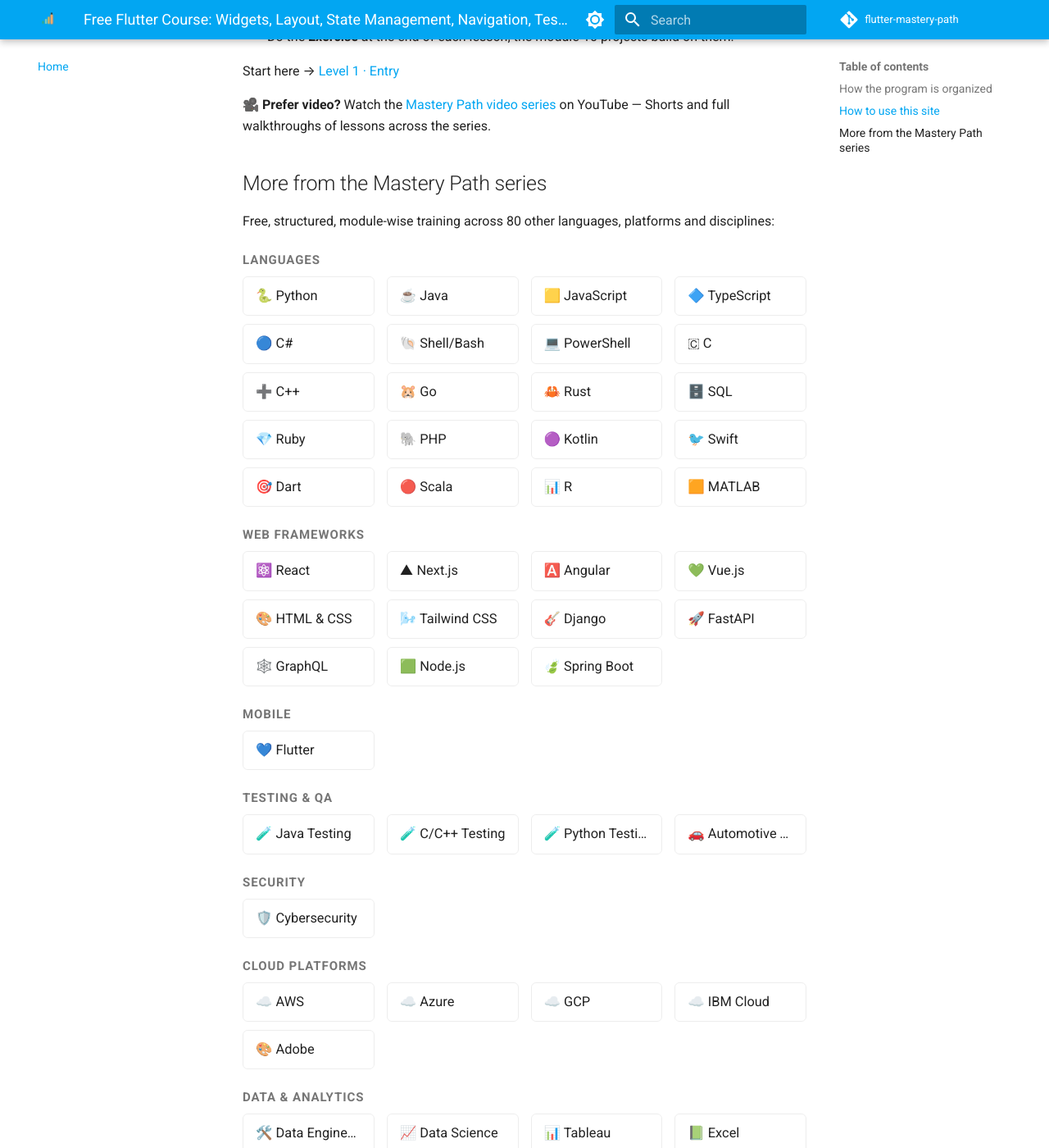
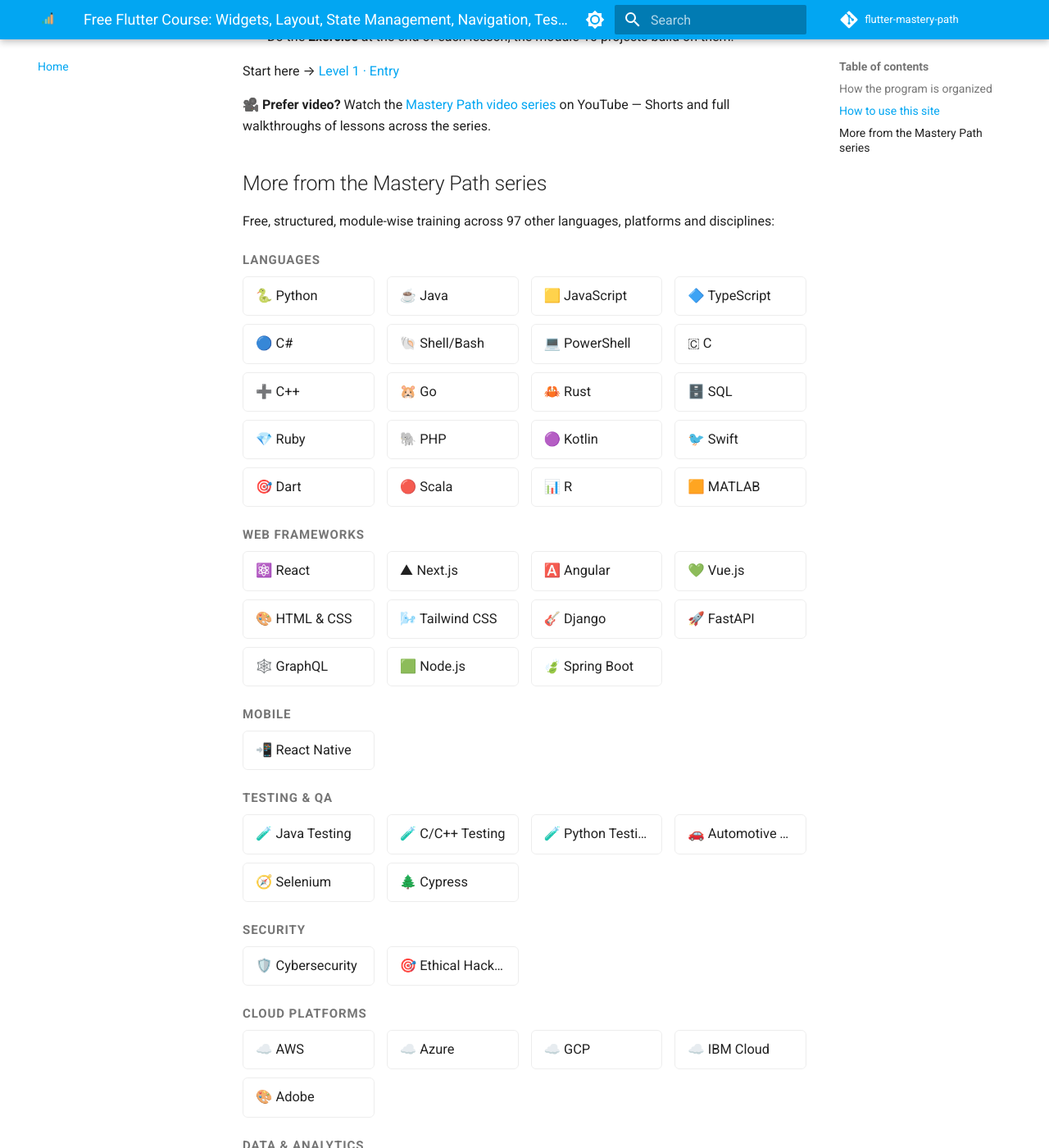
Before and after one commit to SIGILIPELLI/flutter-mastery-path, an MkDocs documentation site: the page built from docs/index.md, in a window 1280 px wide and 1400 px high, scrolled down 2220 px. Shown: the whole window at 82% size. Built offline with MkDocs 1.6.1 and Material for MkDocs 9.7.7, drawn with Linux system fonts in a browser that asks for light colours; comment, search, counter and statistics services are not loaded; some of the changed text lies outside the part shown.

Commit message:
Refresh cross-site course links to current 98-course catalog
Regenerate the "More from the Mastery Path series" grid and the
404-page course count from the hub's current site list — this page
had drifted out of sync as new courses were added to the network.

Co-Authored-By: Claude Sonnet 5 <noreply@anthropic.com>
Claude-Session: https://claude.ai/code/session_01Hje8nqbBP9V9WQ3JEcJc69

```diff
--- a/docs/index.md
+++ b/docs/index.md
@@ -99,7 +99,7 @@ Start here → [Level 1 · Entry](level-1/index.md)
 
 ## More from the Mastery Path series
 
-Free, structured, module-wise training across 80 other languages, platforms and disciplines:
+Free, structured, module-wise training across 97 other languages, platforms and disciplines:
 
 <div class="mastery-grid-wrap">
 <p class="mastery-grid-category">Languages</p>
@@ -141,7 +141,7 @@ Free, structured, module-wise training across 80 other languages, platforms and
 </div>
 <p class="mastery-grid-category">Mobile</p>
 <div class="mastery-grid">
-  <a href="https://sigilipelli.github.io/flutter-mastery-path/">💙 Flutter</a>
+  <a href="https://sigilipelli.github.io/react-native-mastery-path/">📲 React Native</a>
 </div>
 <p class="mastery-grid-category">Testing & QA</p>
 <div class="mastery-grid">
@@ -149,10 +149,13 @@ Free, structured, module-wise training across 80 other languages, platforms and
   <a href="https://sigilipelli.github.io/cpp-testing-mastery-path/">🧪 C/C++ Testing</a>
   <a href="https://sigilipelli.github.io/python-testing-mastery-path/">🧪 Python Testing</a>
   <a href="https://sigilipelli.github.io/automotive-testing-mastery-path/">🚗 Automotive Testing</a>
+  <a href="https://sigilipelli.github.io/selenium-mastery-path/">🧭 Selenium</a>
+  <a href="https://sigilipelli.github.io/cypress-mastery-path/">🌲 Cypress</a>
 </div>
 <p class="mastery-grid-category">Security</p>
 <div class="mastery-grid">
   <a href="https://sigilipelli.github.io/cybersecurity-mastery-path/">🛡️ Cybersecurity</a>
+  <a href="https://sigilipelli.github.io/ethical-hacking-mastery-path/">🎯 Ethical Hacking</a>
 </div>
 <p class="mastery-grid-category">Cloud Platforms</p>
 <div class="mastery-grid">
@@ -172,6 +175,14 @@ Free, structured, module-wise training across 80 other languages, platforms and
   <a href="https://sigilipelli.github.io/etl-datalake-mastery-path/">🏞️ ETL & Data Lake</a>
   <a href="https://sigilipelli.github.io/power-bi-mastery-path/">📉 Power BI</a>
 </div>
+<p class="mastery-grid-category">Databases</p>
+<div class="mastery-grid">
+  <a href="https://sigilipelli.github.io/postgresql-mastery-path/">🐘 PostgreSQL</a>
+  <a href="https://sigilipelli.github.io/mongodb-mastery-path/">🍃 MongoDB</a>
+  <a href="https://sigilipelli.github.io/redis-mastery-path/">🟥 Redis</a>
+  <a href="https://sigilipelli.github.io/snowflake-mastery-path/">❄️ Snowflake</a>
+  <a href="https://sigilipelli.github.io/databricks-mastery-path/">🧱 Databricks</a>
+</div>
 <p class="mastery-grid-category">AI / ML / LLM</p>
 <div class="mastery-grid">
   <a href="https://sigilipelli.github.io/ai-ml-mastery-path/">🤖 AI/ML</a>
--- a/docs/overrides/404.html
+++ b/docs/overrides/404.html
@@ -6,7 +6,7 @@
   <p>That link is broken, or the page moved. Try one of these instead:</p>
   <p class="mp-404-actions">
     <a href="{{ config.site_url }}" class="md-button md-button--primary">← Back to {{ config.site_name }}</a>
-    <a href="https://sigilipelli.github.io/" class="md-button">Search all 64 courses</a>
+    <a href="https://sigilipelli.github.io/" class="md-button">Search all 98 courses</a>
   </p>
 </div>
 <style>
```
Also changed, not shown: other parts of docs/index.md (+8 -0 lines).
